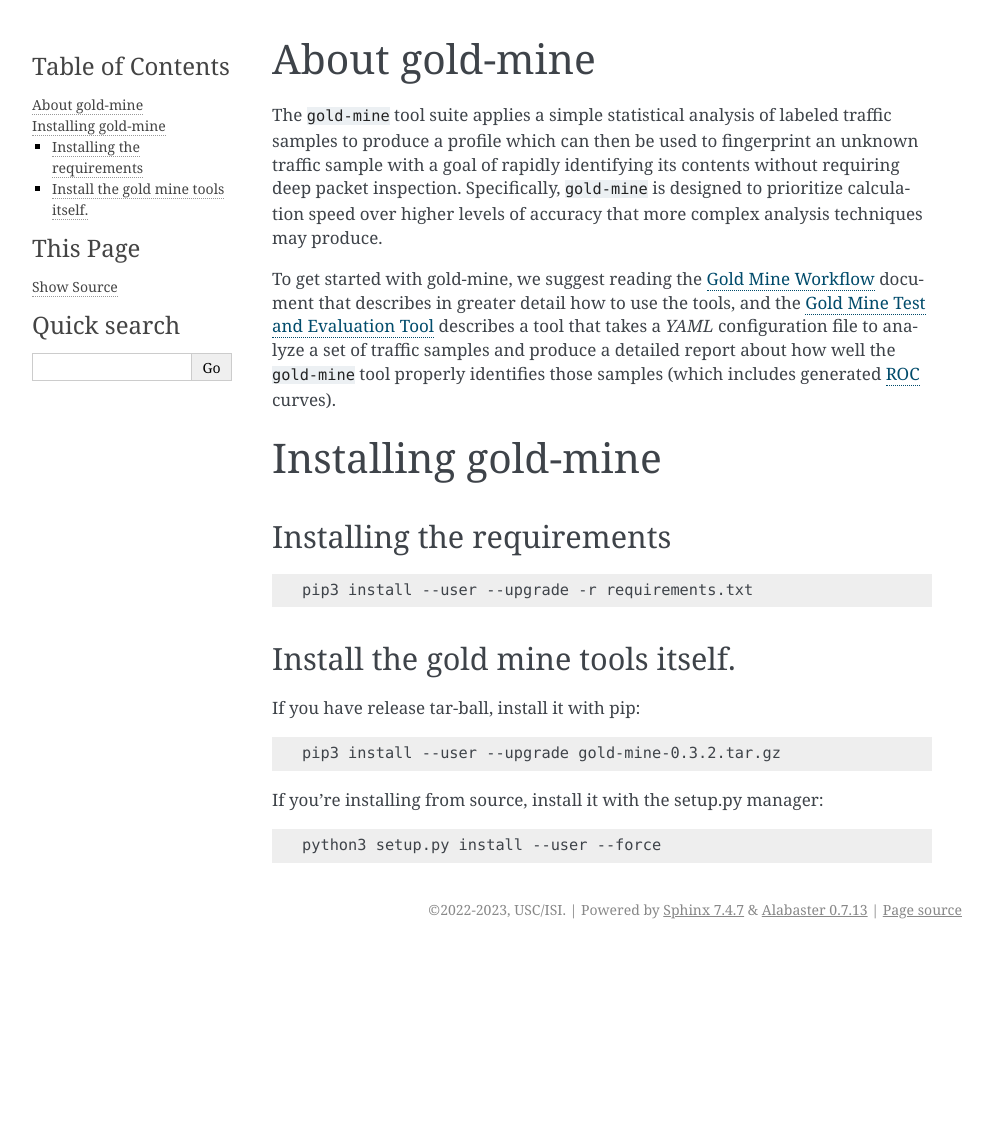
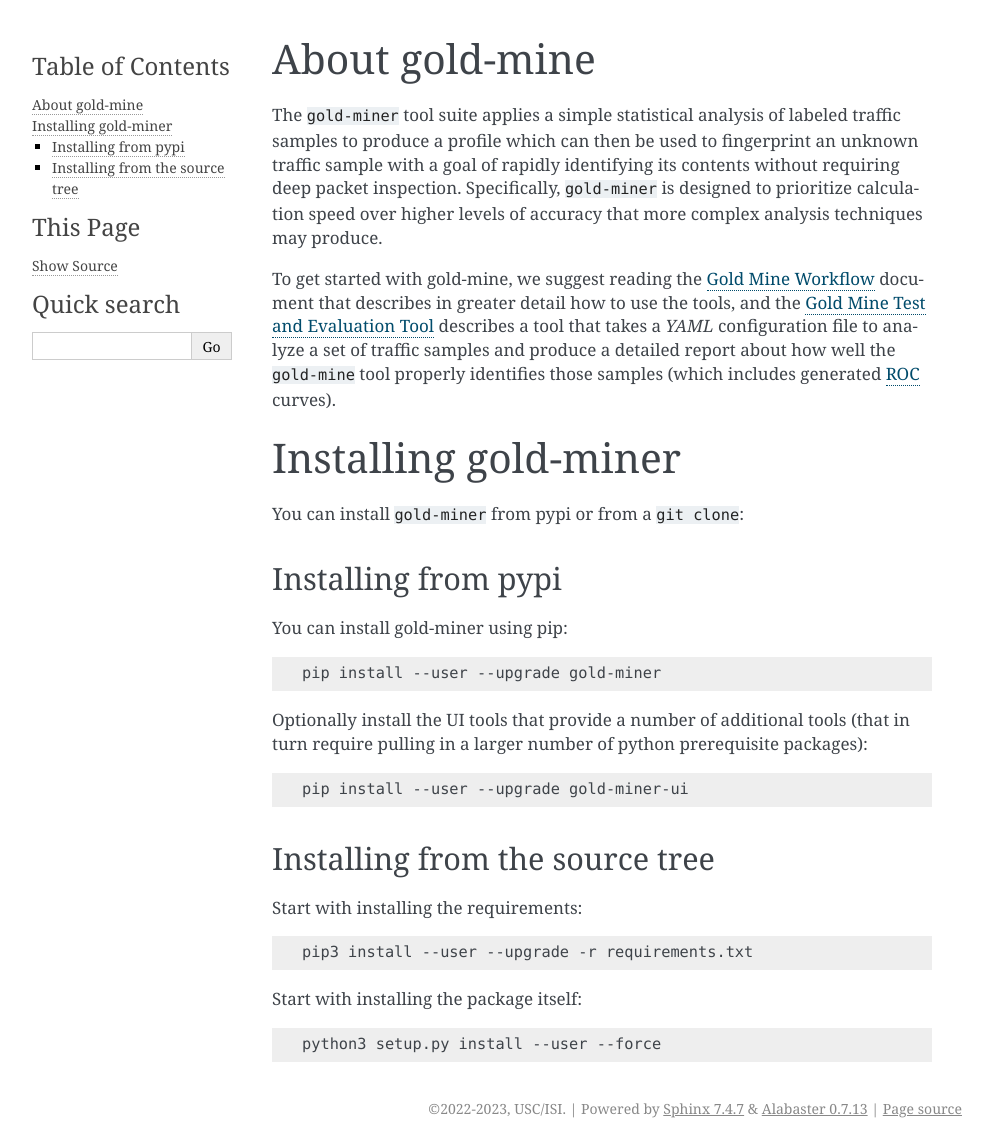
Before and after one commit to hardaker/gold-miner, a Sphinx documentation site: the page built from docs/introduction.md, in a window 1280 px wide. Shown: the whole page, without its empty margins (148-1141 px from the left). Built offline with Sphinx 7.4.7, drawn with Linux system fonts in a browser that asks for light colours; before the commit the page ends 949 px from its top, so only the background shows below that.

Commit message:
better install list

```diff
--- a/docs/introduction.md
+++ b/docs/introduction.md
@@ -1,10 +1,10 @@
 # About gold-mine
 
-The `gold-mine` tool suite applies a simple statistical analysis of
+The `gold-miner` tool suite applies a simple statistical analysis of
 labeled traffic samples to produce a profile which can then be used to
 fingerprint an unknown traffic sample with a goal of rapidly
 identifying its contents without requiring deep packet inspection.
-Specifically, `gold-mine` is designed to prioritize calculation speed
+Specifically, `gold-miner` is designed to prioritize calculation speed
 over higher levels of accuracy that more complex analysis techniques
 may produce.
 
@@ -19,19 +19,28 @@ generated
 [ROC](https://en.wikipedia.org/wiki/Receiver_operating_characteristic)
 curves).
 
-# Installing gold-mine
+# Installing gold-miner
 
-## Installing the requirements
+You can install `gold-miner` from pypi or from a `git clone`:
+
+## Installing from pypi
+
+You can install gold-miner using pip:
+
+    pip install --user --upgrade gold-miner
+
+Optionally install the UI tools that provide a number of additional
+tools (that in turn require pulling in a larger number of python
+prerequisite packages):
+
+    pip install --user --upgrade gold-miner-ui
+
+## Installing from the source tree
+
+Start with installing the requirements:
 
     pip3 install --user --upgrade -r requirements.txt
 
-## Install the gold mine tools itself.
-
-If you have release tar-ball, install it with pip:
-
-    pip3 install --user --upgrade gold-mine-0.3.2.tar.gz
-
-If you're installing from source, install it with the setup.py
-manager:
+Start with installing the package itself:
 
     python3 setup.py install --user --force
```
